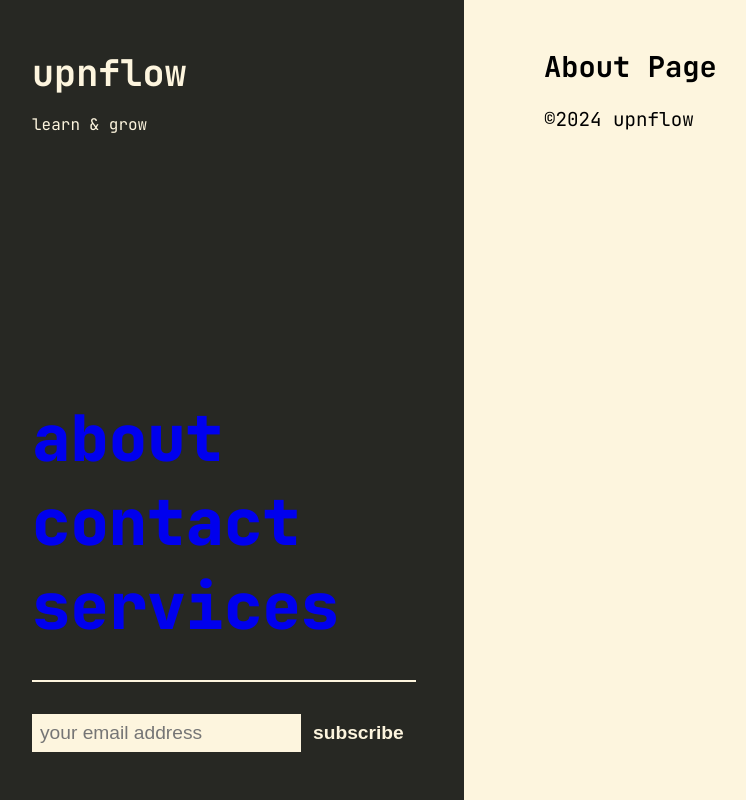
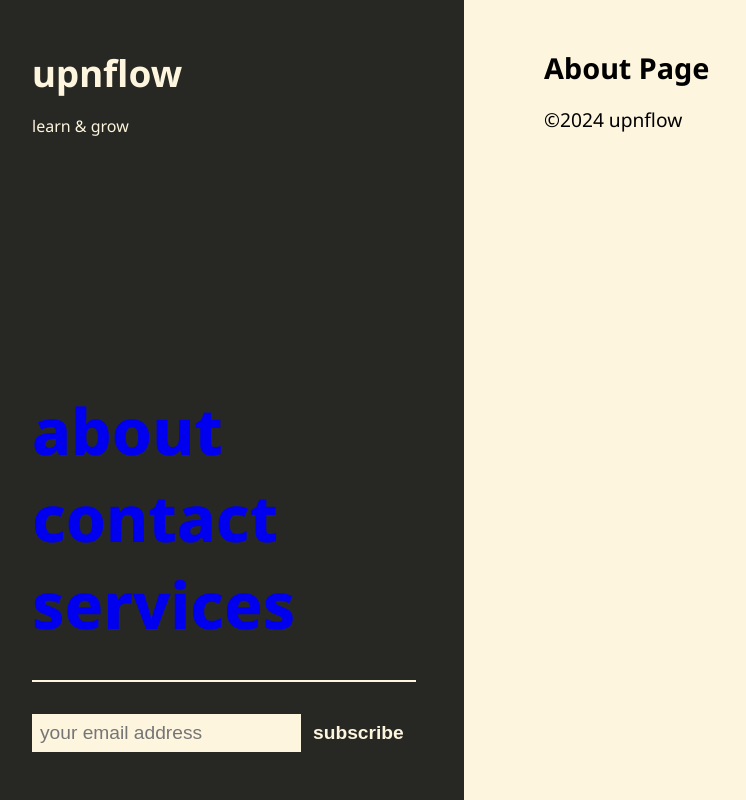
Before and after one commit to yogskr/upnflow, a Next.js app: page /about in a window 1280 px wide. Shown: the whole page, without its empty margins (16-762 px from the left). Built offline with nearby package versions, Linux system fonts and the light colour scheme.

Commit message:
Changed font family

```diff
--- a/app/layout.js
+++ b/app/layout.js
@@ -1,12 +1,12 @@
-import { JetBrains_Mono } from "next/font/google";
-import "./globals.css";
-import Navbar from "@/components/navbar/Navbar";
+import { Noto_Sans } from 'next/font/google';
+import './globals.css';
+import Navbar from '../components/navbar/Navbar';
 
-const jetBrainsMono = JetBrains_Mono({ subsets: ["latin"] });
+const notoSans = Noto_Sans({ subsets: ['latin'] });
 
 export const metadata = {
-  title: "upnflow",
-  description: "learn & grow",
+  title: 'upnflow',
+  description: 'learn & grow',
 };
 
 export default function RootLayout({ children }) {
@@ -24,7 +24,7 @@ export default function RootLayout({ children }) {
 
   return (
     <html lang="en">
-      <body className={jetBrainsMono.className}>
+      <body className={notoSans.className}>
         {header}
         <section className="mainContent">
           {children}
```
